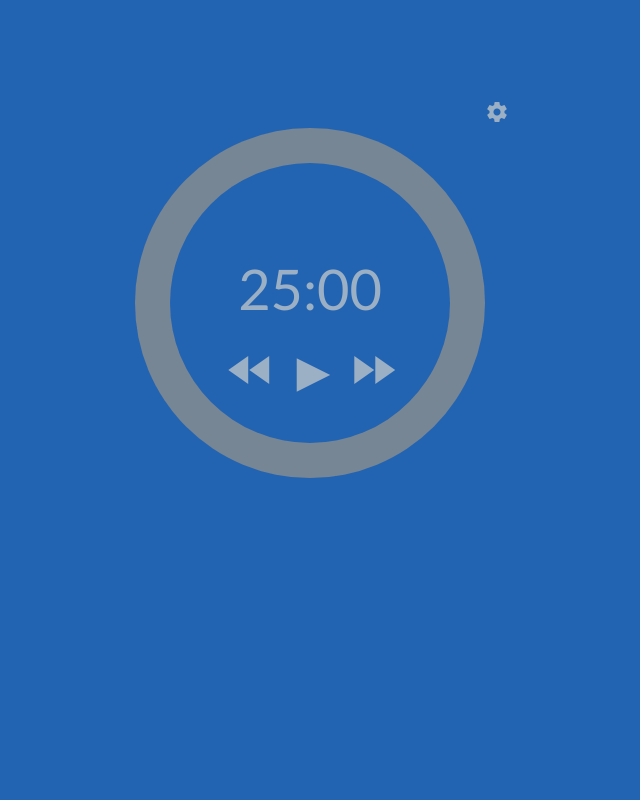
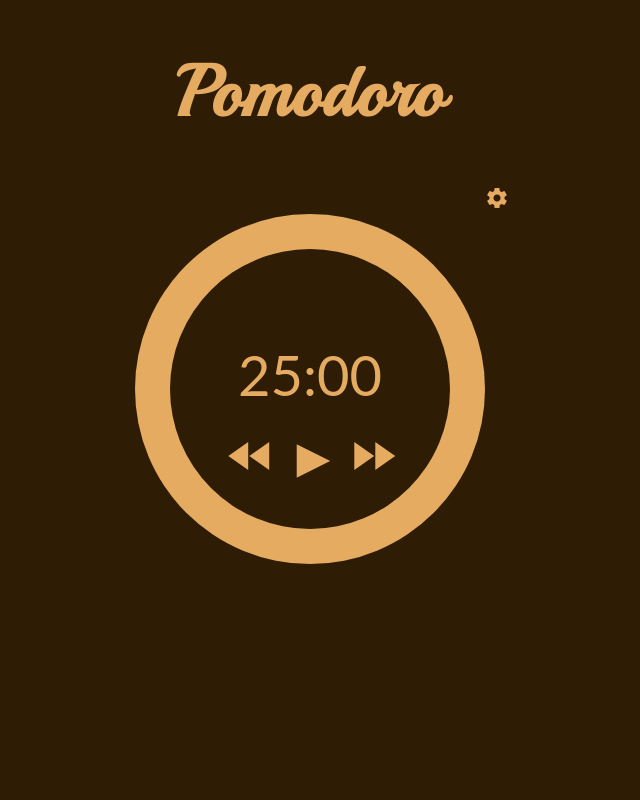
Before and after one commit to Jakedalus/pomodoro-timer, a plain HTML site: page index.html in a window 1280 px wide. Shown: the whole page, without its empty margins (330-970 px from the left). Drawn offline with nearby package versions, Linux system fonts and the light colour scheme; a web font is replaced by a local one.

Commit message:
Change color scheme

```diff
--- a/css/style.scss
+++ b/css/style.scss
@@ -1,8 +1,14 @@
-$background-color: rgb(34, 100, 178);
-$session-color: rgb(201, 36, 53);
-$break-color: rgb(0, 163, 128);
-$timer-color: rgb(119, 134, 148);
-$settings-color: rgb(155, 176, 196);
+//$background-color: rgb(34, 100, 178);
+//$session-color: rgb(201, 36, 53);
+//$break-color: rgb(0, 163, 128);
+//$timer-color: rgb(119, 134, 148);
+//$settings-color: rgb(155, 176, 196);
+
+$background-color: rgb(46, 28, 5);
+$session-color: rgb(255, 69, 0);
+$break-color: rgb(64, 255, 165);
+$timer-color: #E5AB60;
+$settings-color: $timer-color;
 
 
 body {
@@ -12,15 +18,16 @@ body {
 
 }
 
-//h1 {
-//    font-family: 'Lato', sans-serif;
-//    font-size: 2.2em;
-//    text-align: center;
-//}
+h1 {
+    font-family: 'Playball', cursive;
+    color: $timer-color;
+    font-size: 4.5em;
+    text-align: center;
+}
 
 #container {
     margin: 0 auto;
-    margin-top: 100px;
+    margin-top: 30px;
     width: 350px;
 
 }
@@ -67,7 +74,7 @@ text {
 }
 
 #play-pause:hover, #rewind:hover, #skip:hover {
-    fill: $timer-color;
+    fill: $background-color;
     stroke: $settings-color;
 //    text-shadow: 0 0 25px $timer-color;
 }
@@ -91,7 +98,7 @@ text {
 }
 
 #settings-btn:hover {
-    color: $timer-color;
+    color: $background-color;
 //    stroke: 1px $settings-color;
     text-shadow:
    -1px -1px 0 $settings-color,
@@ -327,6 +334,10 @@ a {
         width: 50%;
     }
 
+    h1 {
+        font-size: 3.8em;
+    }
+
     #container {
         width: 250px;
     }
@@ -368,6 +379,10 @@ a {
 @media (max-width: 400px) {
     body {
         width: 80%;
+    }
+
+    h1 {
+        font-size: 3em;
     }
 
     p {
--- a/index.html
+++ b/index.html
@@ -26,7 +26,7 @@
         <meta name="theme-color" content="#ffffff">
 
 
-        <link href="https://fonts.googleapis.com/css?family=Lato|Volkhov" rel="stylesheet">
+        <link href="https://fonts.googleapis.com/css?family=Playball|Volkhov" rel="stylesheet">
         <link href="https://fonts.googleapis.com/icon?family=Material+Icons" rel="stylesheet">
         <link rel="stylesheet" href="css/style.css">
     </head>
@@ -34,7 +34,7 @@
 
         <div id="container">
 
-<!--            <h1>Pomodoro Timer</h1>-->
+            <h1>Pomodoro</h1>
             <div id="settings-panel">
                 <a href=#><i id="settings-btn" class="material-icons">settings</i></a>
 
```
Also changed, not shown: css/style.css.
